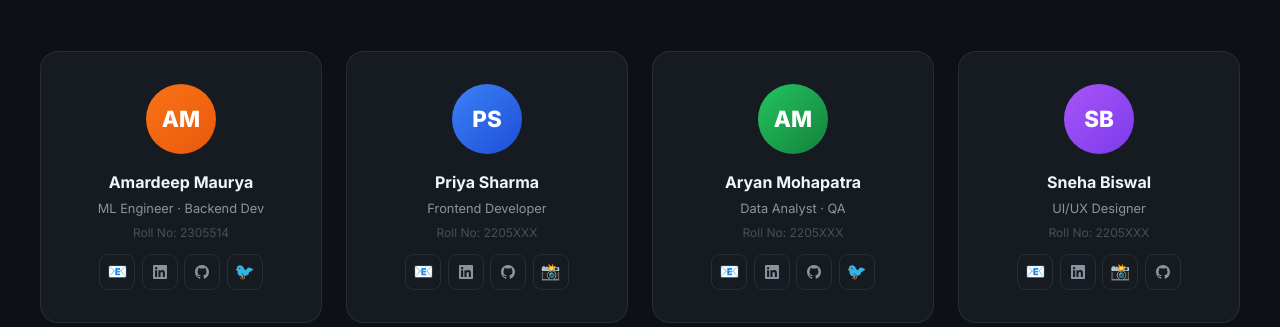
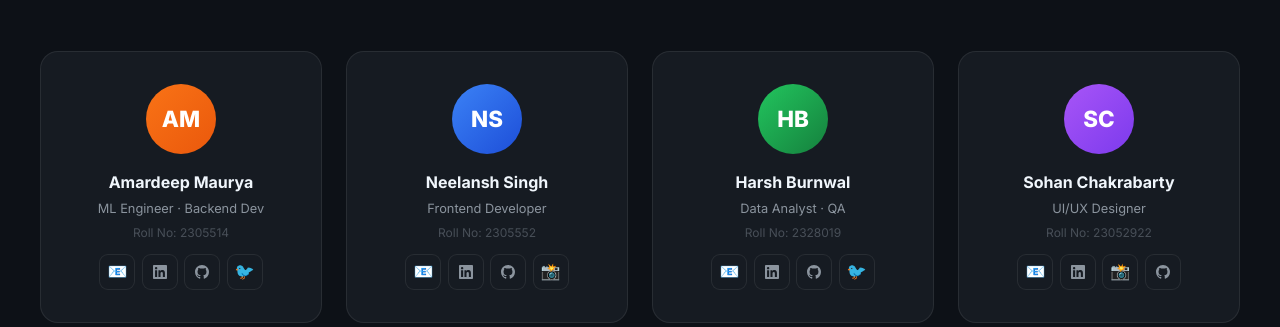
Before and after one commit to AAmardeep15/obesity-ai-detection, a Flask app: page / in a window 1280 px wide. Shown: the part 4310-4637 px from the top of the page. Run offline with Flask 3, Linux system fonts and the light colour scheme.

Commit message:
team details  filled

```diff
--- a/templates/index.html
+++ b/templates/index.html
@@ -418,19 +418,20 @@
             </div>
 
             <div class="team-card reveal">
-                <div class="team-avatar" style="background: linear-gradient(135deg, #3b82f6, #1d4ed8);">PS</div>
-                <div class="team-name">Priya Sharma</div>
+                <div class="team-avatar" style="background: linear-gradient(135deg, #3b82f6, #1d4ed8);">NS</div>
+                <div class="team-name">Neelansh Singh</div>
                 <div class="team-role">Frontend Developer</div>
-                <div class="team-roll">Roll No: 2205XXX</div>
+                <div class="team-roll">Roll No: 2305552</div>
                 <div class="team-social">
-                    <a href="mailto:priya@example.com" class="social-link email" title="Email">📧</a>
+                    <a href="https://mail.google.com/mail/?view=cm&fs=1&to=2305552@kiit.ac.in" class="social-link email"
+                        title="Email">📧</a>
                     <a href="https://linkedin.com" target="_blank" class="social-link linkedin" title="LinkedIn">
                         <svg width="14" height="14" viewBox="0 0 24 24" fill="currentColor">
                             <path
                                 d="M20.447 20.452h-3.554v-5.569c0-1.328-.027-3.037-1.852-3.037-1.853 0-2.136 1.445-2.136 2.939v5.667H9.351V9h3.414v1.561h.046c.477-.9 1.637-1.85 3.37-1.85 3.601 0 4.267 2.37 4.267 5.455v6.286zM5.337 7.433a2.062 2.062 0 01-2.063-2.065 2.064 2.064 0 112.063 2.065zm1.782 13.019H3.555V9h3.564v11.452zM22.225 0H1.771C.792 0 0 .774 0 1.729v20.542C0 23.227.792 24 1.771 24h20.451C23.2 24 24 23.227 24 22.271V1.729C24 .774 23.2 0 22.222 0h.003z" />
                         </svg>
                     </a>
-                    <a href="https://github.com" target="_blank" class="social-link github" title="GitHub">
+                    <a href="https://github.com/Neelansh18" target="_blank" class="social-link github" title="GitHub">
                         <svg width="14" height="14" viewBox="0 0 24 24" fill="currentColor">
                             <path
                                 d="M12 0C5.374 0 0 5.373 0 12c0 5.302 3.438 9.8 8.207 11.387.599.111.793-.261.793-.577v-2.234c-3.338.726-4.033-1.416-4.033-1.416-.546-1.387-1.333-1.756-1.333-1.756-1.089-.745.083-.729.083-.729 1.205.084 1.839 1.237 1.839 1.237 1.07 1.834 2.807 1.304 3.492.997.107-.775.418-1.305.762-1.604-2.665-.305-5.467-1.334-5.467-5.931 0-1.311.469-2.381 1.236-3.221-.124-.303-.535-1.524.117-3.176 0 0 1.008-.322 3.301 1.23A11.509 11.509 0 0112 5.803c1.02.005 2.047.138 3.006.404 2.291-1.552 3.297-1.23 3.297-1.23.653 1.653.242 2.874.118 3.176.77.84 1.235 1.911 1.235 3.221 0 4.609-2.807 5.624-5.479 5.921.43.372.823 1.102.823 2.222v3.293c0 .319.192.694.801.576C20.566 21.797 24 17.3 24 12c0-6.627-5.373-12-12-12z" />
@@ -442,12 +443,13 @@
             </div>
 
             <div class="team-card reveal">
-                <div class="team-avatar" style="background: linear-gradient(135deg, #22c55e, #15803d);">AM</div>
-                <div class="team-name">Aryan Mohapatra</div>
+                <div class="team-avatar" style="background: linear-gradient(135deg, #22c55e, #15803d);">HB</div>
+                <div class="team-name">Harsh Burnwal</div>
                 <div class="team-role">Data Analyst · QA</div>
-                <div class="team-roll">Roll No: 2205XXX</div>
+                <div class="team-roll">Roll No: 2328019</div>
                 <div class="team-social">
-                    <a href="mailto:aryan@example.com" class="social-link email" title="Email">📧</a>
+                    <a href="https://mail.google.com/mail/?view=cm&fs=1&to=2328019@kiit.ac.in" class="social-link email"
+                        title="Email">📧</a>
                     <a href="https://linkedin.com" target="_blank" class="social-link linkedin" title="LinkedIn">
                         <svg width="14" height="14" viewBox="0 0 24 24" fill="currentColor">
                             <path
@@ -465,12 +467,13 @@
             </div>
 
             <div class="team-card reveal">
-                <div class="team-avatar" style="background: linear-gradient(135deg, #a855f7, #7c3aed);">SB</div>
-                <div class="team-name">Sneha Biswal</div>
+                <div class="team-avatar" style="background: linear-gradient(135deg, #a855f7, #7c3aed);">SC</div>
+                <div class="team-name">Sohan Chakrabarty</div>
                 <div class="team-role">UI/UX Designer</div>
-                <div class="team-roll">Roll No: 2205XXX</div>
+                <div class="team-roll">Roll No: 23052922</div>
                 <div class="team-social">
-                    <a href="mailto:sneha@example.com" class="social-link email" title="Email">📧</a>
+                    <a href="https://mail.google.com/mail/?view=cm&fs=1&to=23052922@kiit.ac.in"
+                        class="social-link email" title="Email">📧</a>
                     <a href="https://linkedin.com" target="_blank" class="social-link linkedin" title="LinkedIn">
                         <svg width="14" height="14" viewBox="0 0 24 24" fill="currentColor">
                             <path
```
